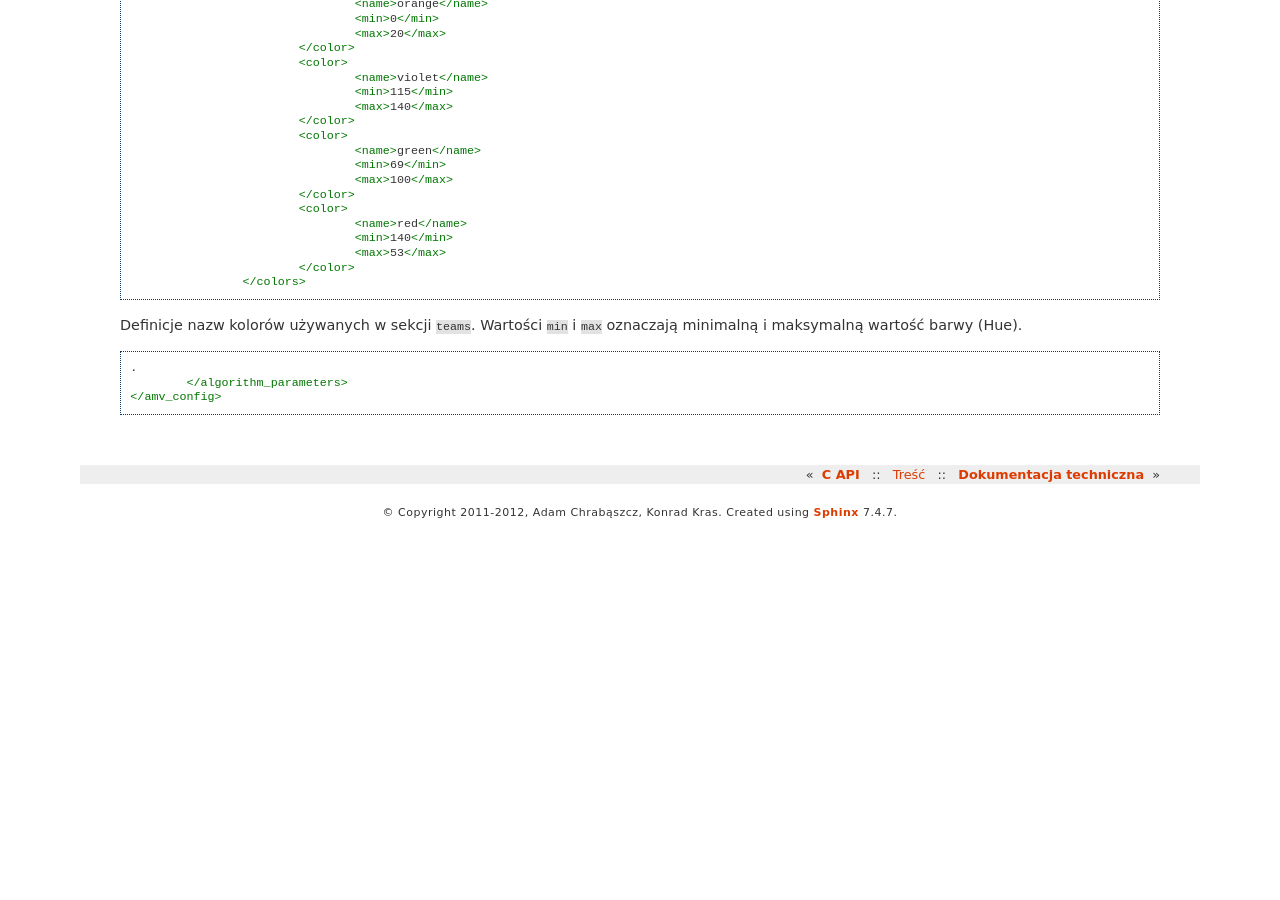
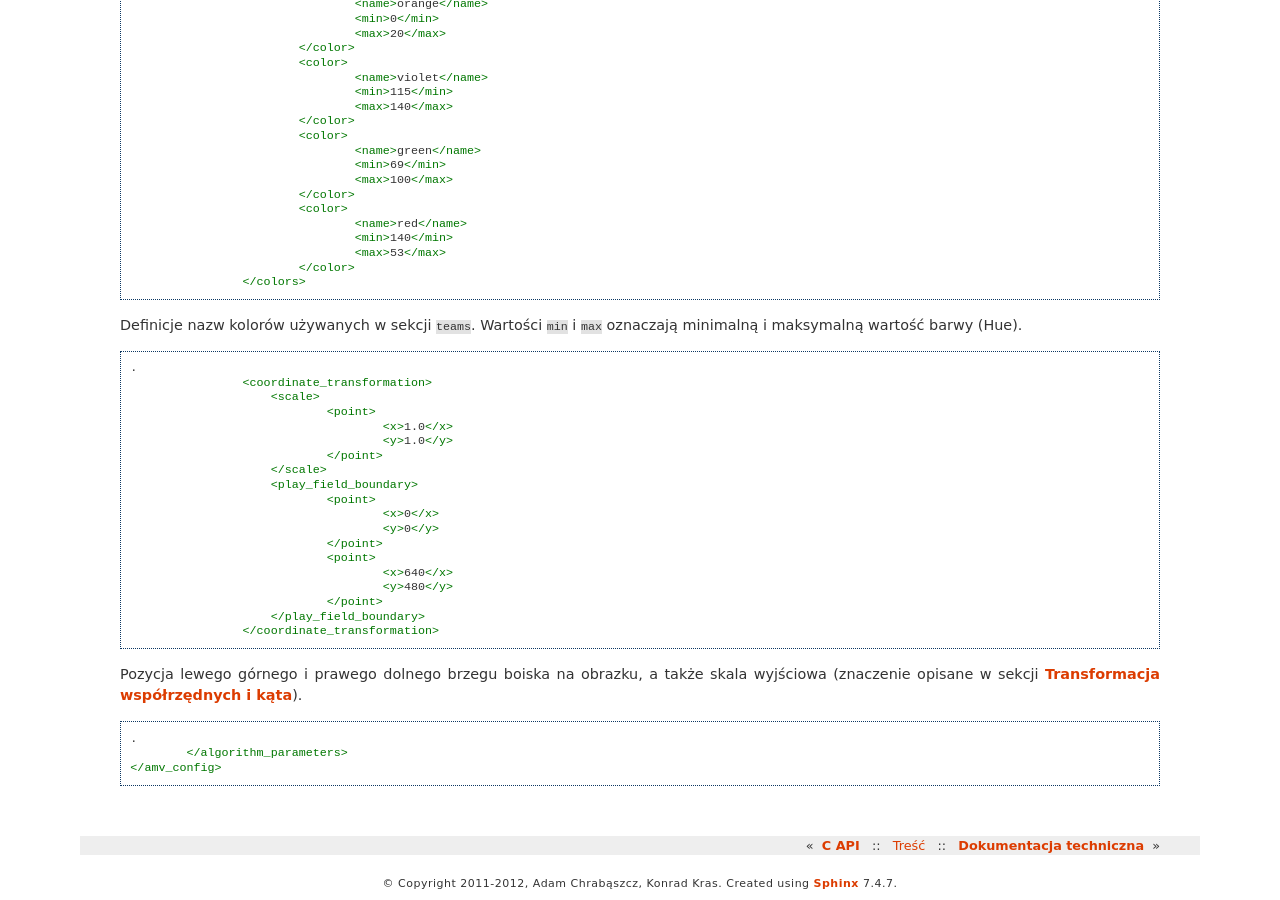
Before and after one commit to admchr/agh-mirosot-vision, a Sphinx documentation site: the page built from doc/user/xmldoc.rst, in a window 1280 px wide and 900 px high, scrolled down 1972 px. Built offline with Sphinx 7.4.7, drawn with Linux system fonts in a browser that asks for light colours; formulas are drawn with MathJax 3; pages that are not in the unit, such as notebooks, are missing from menus; before the commit the page ends 2502 px from its top, so only the background shows below that.

Commit message:
user doc update - transform

```diff
--- a/doc/user/apidoc.rst
+++ b/doc/user/apidoc.rst
@@ -7,7 +7,7 @@ C API
 Część obliczeniowa programu została wyodrębniona w postaci biblioteki w C.
 Umożliwia to użycie jej w aplikacjach wykorzystujących dowolny język
 programowania.
-Jedyna zależność kodu obliczeniowego to opencv.
+Jedyna zależność kodu obliczeniowego to OpenCV ( http://opencv.willowgarage.com/wiki/ ).
 
 Przykładowy minimalny program wykorzystujący interfejs jest dość prosty::
 
--- a/doc/user/xmldoc.rst
+++ b/doc/user/xmldoc.rst
@@ -158,5 +158,30 @@ oznaczają minimalną i maksymalną wartość barwy (Hue).
 ::
 
     .
+                    <coordinate_transformation>
+                        <scale>
+                                <point>
+                                        <x>1.0</x>
+                                        <y>1.0</y>
+                                </point>
+                        </scale>
+                        <play_field_boundary>
+                                <point>
+                                        <x>0</x>
+                                        <y>0</y>
+                                </point>
+                                <point>
+                                        <x>640</x>
+                                        <y>480</y>
+                                </point>
+                        </play_field_boundary>
+                    </coordinate_transformation>
+
+Pozycja lewego górnego i prawego dolnego brzegu boiska na obrazku, a także
+skala wyjściowa (znaczenie opisane w sekcji :ref:`wsp`).
+
+::
+
+    .
             </algorithm_parameters>
     </amv_config>
```
Also changed, not shown: other parts of doc/user/apidoc.rst (+1 -1 lines), doc/user/generaldoc.rst (+18 -7 lines).
